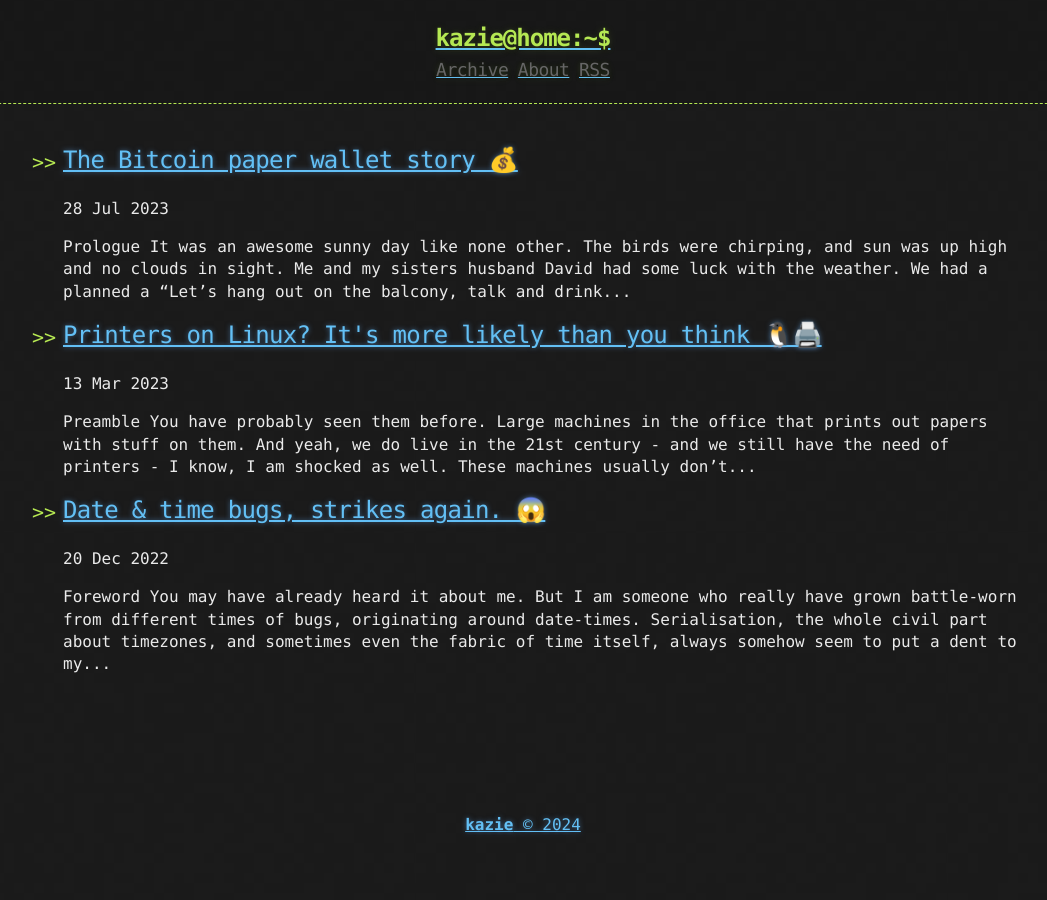
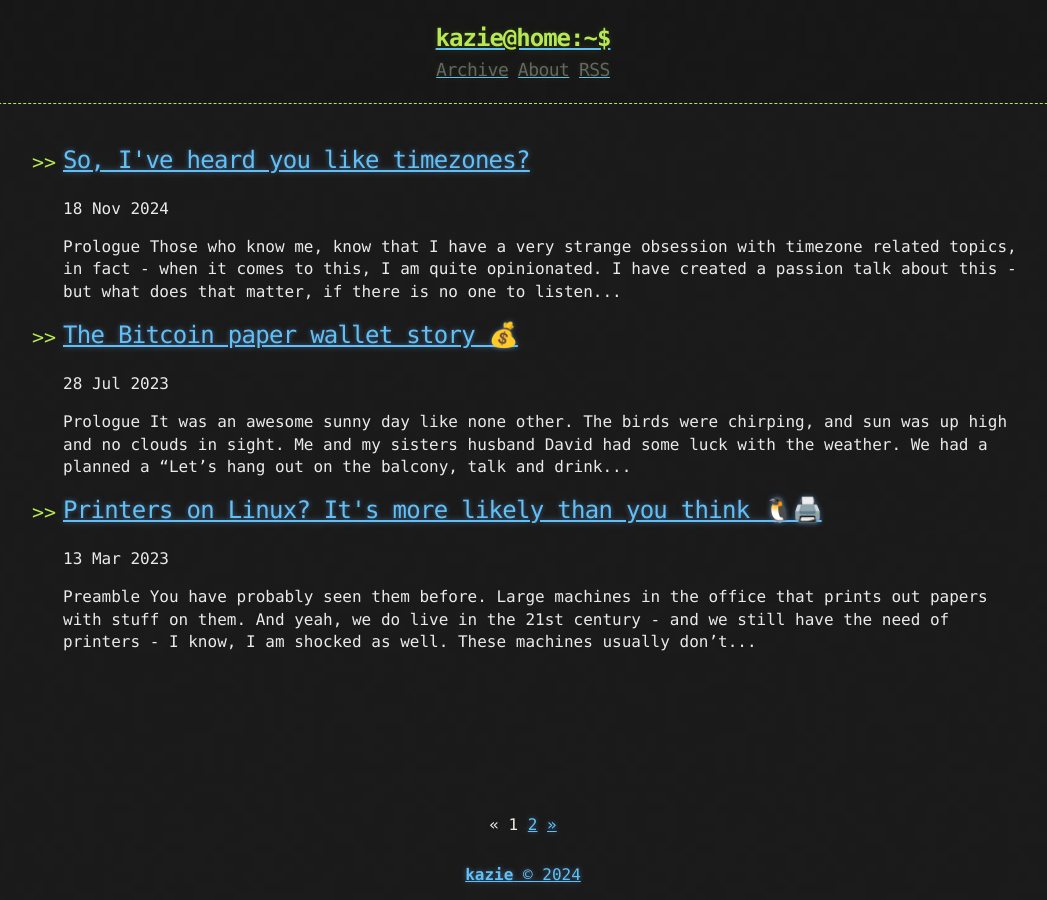
Before and after one commit to kazie/blog-about-anything, a Jekyll site: the page built from docs/index.html, in a window 1280 px wide. Shown: the whole page, without its empty margins (117-1164 px from the left). Built offline with Jekyll 4.4.1, drawn with Linux system fonts in a browser that asks for light colours; the list of posts is cut into pages by our own code; part of the change alters nothing that is shown.

```diff
--- a/docs/_posts/2024-11-18-so-ive-heard-you-like-timezones.md
+++ b/docs/_posts/2024-11-18-so-ive-heard-you-like-timezones.md
@@ -1,6 +1,6 @@
 ---
 title: So, I've heard you like timezones?
-published: false
+published: true
 ---
 
 ## Prologue
@@ -28,7 +28,7 @@ Apparently it was one of the 17 accepted talks, and they have had maybe 80 propo
 The day before I did get to do some final, yet important preparations.
 I wanted to prepare myself both mentally and physically - thus I went to the barber to shave off some of my beard in order to make me look as respectable as possible. I also painted my glasses, as some of the colour had fallen off, thus bought and applied black nail-polish in order to not have a metallic surface that would easily reflect light right between my eyes.
 
-I did also get a letter from my Japanese Penpal that made me very happy, she had also attached some gifts, where as some of them were some matcha flavoured KitKat's.
+I did also get a letter from my Japanese pen-pal that made me very happy, she had also attached some gifts, where as some of them were some matcha flavoured KitKat's.
 KitKat's are popular in Japan, especially as they accidentally cognate "Kitto Katsu (きっと勝つ)", which would be "You will surely win", and thus can be used as good luck charms.
 
 Later towards the evening I went to where the convention was to be held, at Clarion Hotel Stockholm (Skanstull). Here I met some other somewhat nervous speakers, and we did get to test out that the HDMI seemed to works for presenting, as well as feel the size and scope of the room.
@@ -43,7 +43,7 @@ Before leaving home, I grabbed myself a good-luck KitKat:
 
 ![good luck kitkat](../img/kitto.jpg)
 
-> [kitto, dekiru!]
+> キット、できる！[kitto, dekiru!]
 > For sure, you can do it! / I know, I can do it!
 
 If I don't believe in myself, I can at least believe in this tiny chocolate confectionary that believes in me. And simply, that's all I need - since I have prepared for this day and this talk a lot already.
@@ -57,7 +57,7 @@ Then there was a talk by a [Christian Heitzmann about documentation](https://pre
 
 Those were the talks of the day that really spoke to me, except you know, I am biased here and of course my own is the apex of the whole day... 😅
 
-#### It's About Time
+#### It's About Time ⏰
 
 My talk, I call ["It's About Time"](https://pretalx.com/pyconse-2024/talk/QHFSDN/) - as both the talk is literary about time, and I think it is figuratively about time for my talk.
 
@@ -77,6 +77,7 @@ I think that I did wake up the audience a bit with the shouting, and could keep
 At the end of my talk, there was a somewhat unusually long question round, with many people asking questions - this must mean that they were engaged, right?
 Afterwards there were also people seeking me out to ask some questions in private - and from this, I can only say that my talk must have been a real success - even some people calling it the best talk of the whole day!! 🥹
 
+> Every time people tell me that they really liked my talk, I get a little teary eyed in secret - I am happy that I can make a difference - and maybe lead to less time-based bugs out in the world. 🌍
 
 ### The second day
 
@@ -91,3 +92,15 @@ Some of the great talks of this day were:
 Of course, there was many other great talks, but these things came to my mind for the second day!
 
 #### The After-Con 🍻
+
+After the convention there was a few people going to the bar "Amici Nostri" close by. The organisers had booked their cellar location where we got to have some beers and eat some burgers. I talked with many in the board, and they are all social and fun people - but I did not fall in "the trap" to join the board for PyCon Sweden - at least not this time.
+
+I also talked on the way there with some person, who really liked my talk, and said that they had already started to apprehend problems with timezones in their codes - as they now have gotten a clear view and know what they need to be fixing to have good timezone code, and `date-time` at the correct RFC 3339 format in their API's.
+
+I also talked a bit to Cristián that I mentioned earlier, he really liked my talk and strongly recommended me to apply the talk to EuroPython, as he believes in me and my talk - and that it would possibly be very good to have at Europe's biggest python conference. I think that I need to rename it, and juggle some slides - but clearly believe that I should send it in as a _CFP_ in February or whenever they open.
+
+And it was not only him, a lot of other people were very supportive and wanted to encourage me to continue do public speeches like the one I had. I really want to thank everyone in the python community to be so encouraging welcoming to me. I hope that I will be able to do more speeches and spread important information like I have tried to do now!
+
+> Hope that I can get to EuroPycon, that would be really damn amazingly cool if so!!
+
+That's all I want to jot down for this time onto the blog, peace out ✌️
```
